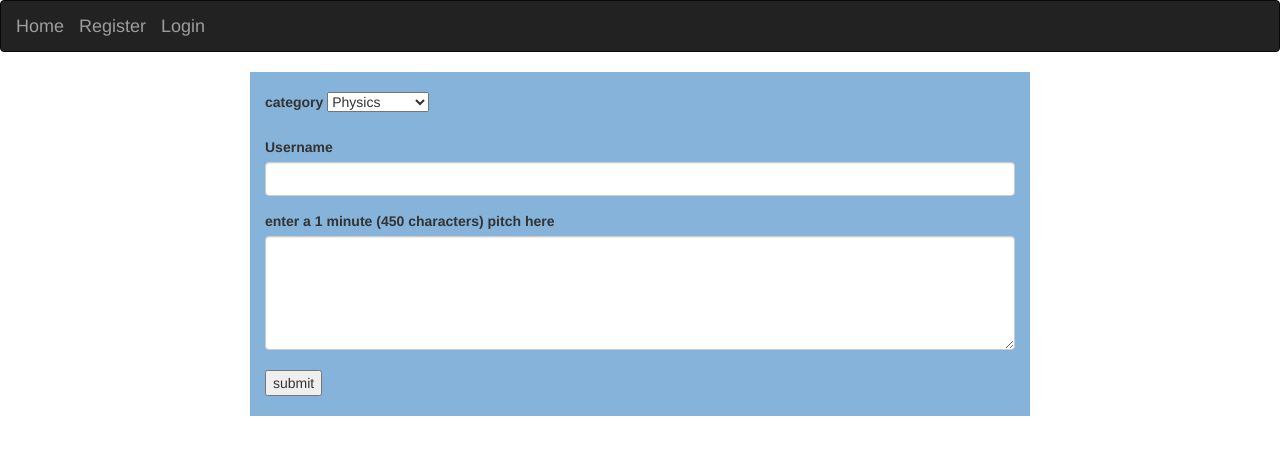
After one commit to eliki-hue/eliki-blog, a Flask app: template app/templates/blogForm.html in a window 1280 px wide. The commit adds this page. Shown: the top 455 px of the page. Run offline with Flask 2, Linux system fonts and the light colour scheme; the template is opened without the code that fills it, so the values that code supplies are empty; parts of the project's set-up code (start-up, migrations or seed data) failed here and were passed over; some libraries are stand-ins or nearby versions.

Commit message:
created a relationship between Blog and User Classes

```diff
--- a/app/__init__.py
+++ b/app/__init__.py
@@ -51,6 +51,7 @@ def create_app():
     from .models import User
 
     @login_manager.user_loader
+
     def load_user(user_id):
         return User.query.get(int(id))
 
--- a/app/models.py
+++ b/app/models.py
@@ -2,6 +2,8 @@ from unicodedata import category
 from pytz import timezone
 
 from sqlalchemy import func
+
+from app.views import blog
 from . import db
 from werkzeug.security import generate_password_hash, check_password_hash
 from flask_login import UserMixin
@@ -19,6 +21,7 @@ class User(UserMixin,db.Model):
     username = db.Column(db.String(255),index = True)
     email = db.Column(db.String(255),unique = True,index = True)
     password= db.Column(db.String(255))
+    blog =db.relationship('Blog', backref= 'user', passive_deletes =True)
     # blogs = db.relationship('Blog', backref = 'user', lazy = 'dynamic')
 
     def __init__(self, username,email,password):
@@ -54,7 +57,7 @@ class Blog(db.Model):
     blog =db.Column(db.String())
     upvote = db.Column(db.Integer)
     downvote = db.Column(db.Integer)
-    sender = db.Column(db.String())
+    author = db.Column(db.Integer,db.ForeignKey('user.id', ondelete='CASCADE'), nullability=False)
     comments = db.Column(db.String)
     published_at = db.Column(db.DateTime(timezone=True), default = func.now())
 
--- /dev/null
+++ b/app/templates/blogForm.html
@@ -0,0 +1,42 @@
+{% extends 'base.html' %}
+<!DOCTYPE html>
+<html lang="en">
+<head>
+    <meta charset="UTF-8">
+    <meta http-equiv="X-UA-Compatible" content="IE=edge">
+    <meta name="viewport" content="width=device-width, initial-scale=1.0">
+    <title>Document</title>
+</head>
+
+{% block content %}
+    <div class="container">
+        <div class="row">
+            <div class="col-md-2"></div>
+            <div class="col-md-8" style="background-color: rgb(134, 179, 218);">
+                <form action="{{url_for('blog')}}" method="post">
+                    <div class="mb-3"><br>
+                       <label for="category">category</label>
+                        <select class="form-select" aria-label="Default select example">
+
+                            <option name="category" value="pickup lines">Physics</option>
+                            <option name="category" value="interview pitch">Chemistry</option>
+                            <option  name="category" value="product pitch">Biology</option>
+                            <option name="category" value="promotion pitch">Mathematics</option>
+                          </select>
+                    </div><br>
+                    <div class="form-group">
+                        <label for="sender">Username</label>
+                        <input type="text" class="form-control" id="sender" name="sender">
+                      </div>
+                      <div class="mb-3">
+                        <label for="pitch" class="form-label">enter a 1 minute (450 characters) pitch here</label>
+                        <textarea class="form-control" id="pitch" name="pitch" rows="5" cols="50" maxlength="450"></textarea>
+                      </div><br>
+                      <button type="submit">submit</button><br>
+                </form><br>
+
+            </div>
+            <div class="col-md-2"></div>
+        </div>
+    </div>
+    {% endblock %}
--- a/app/templates/profile.html
+++ b/app/templates/profile.html
@@ -9,7 +9,7 @@
            <ul>
             {% for item in myblog %}
 
-            {{item.pitch}} <br><br>
+            {{item.blog}} <br><br>
             {% endfor %}
             </ul>
         </div>
@@ -20,7 +20,7 @@
 
             </div>
             <div>
-                <a href="{{url_for('views.blogForm')}}">add pitch</a>
+                <a href="{{url_for('views.blogForm')}}">add blog</a>
 
             </div>
             <div>
--- a/app/views.py
+++ b/app/views.py
@@ -91,7 +91,7 @@ def profile():
         session['email']=user.email
         name = user.username
         mypitch= Blog.query.filter_by(sender=name)
-        login_user(user, remember= True)
+        # login_user(user, remember= True)
         return render_template('profile.html',user=user, mypitch=mypitch)
 
 
```
Also changed, not shown: app/templates/blog.html (added, +7 -0 lines), app/templates/blogsuccess.html (added, +12 -0 lines).
